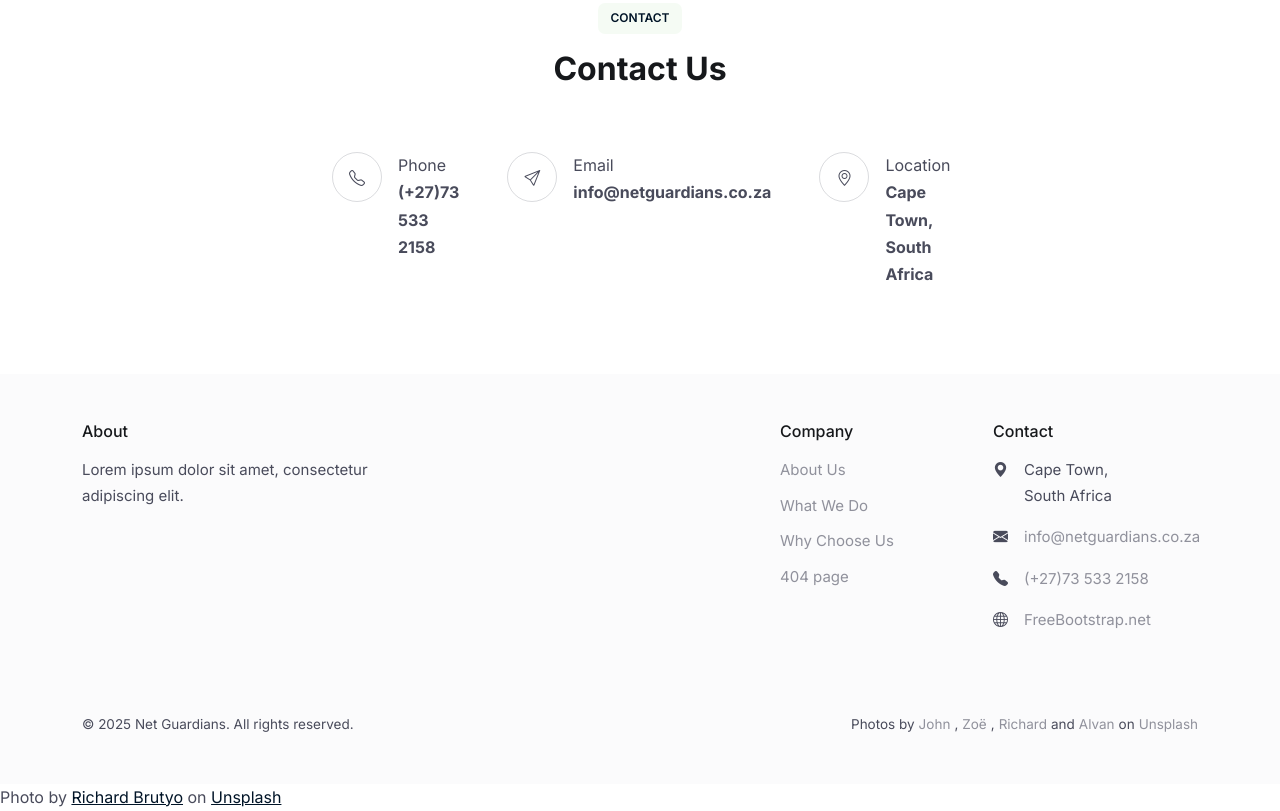
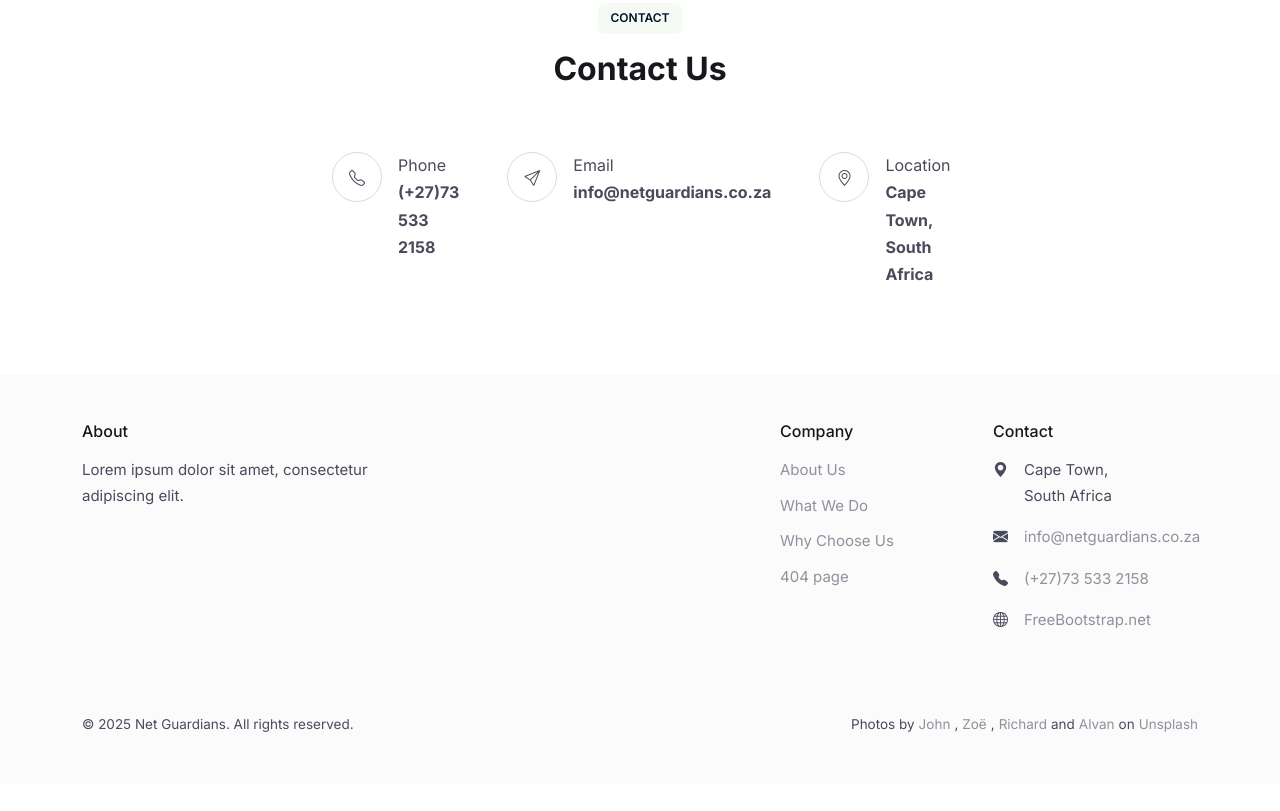
Before and after one commit to alizgirl/netguardians.github.io, a plain HTML site: page index.html in a window 1280 px wide. Shown: the part 2664-3475 px from the top of the page. After the commit the page ends 3448 px from the top, so only its background shows below. Drawn offline with Linux system fonts and the light colour scheme.

Commit message:
removed Photo by Richard Brutyo on Unsplash

```diff
--- a/index.html
+++ b/index.html
@@ -428,4 +428,3 @@ License: https://freebootstrap.net/license
     <!-- End JavaScripts-->
   </body>
 </html>
-Photo by <a href="https://unsplash.com/@richardbrutyo?utm_content=creditCopyText&utm_medium=referral&utm_source=unsplash">Richard Brutyo</a> on <a href="https://unsplash.com/photos/yellow-labrador-retriever-biting-yellow-tulip-flower-Sg3XwuEpybU?utm_content=creditCopyText&utm_medium=referral&utm_source=unsplash">Unsplash</a>
```
